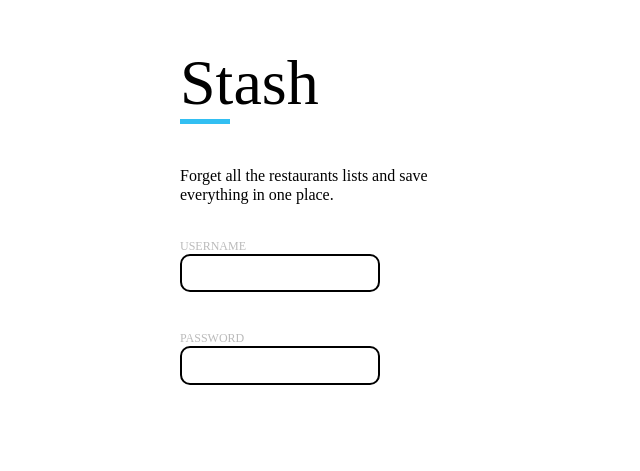
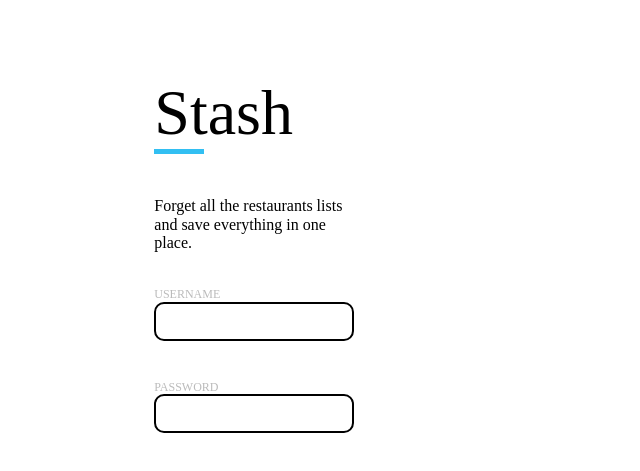
Before and after one commit to adtm/restaurant-stash, a React app in the folder packages/client/: page / in a window 1280 px wide. Shown: the part 107-578 px from the top of the page, without its empty margins (0-640 px from the left). Built offline with nearby package versions, Linux system fonts and the light colour scheme.

Commit message:
feat(): Add grid to homepage

```diff
--- a/packages/client/src/pages/Home.tsx
+++ b/packages/client/src/pages/Home.tsx
@@ -1,4 +1,16 @@
 import * as React from "react";
+import styled from "styled-components";
+
+const Layout = styled.div`
+  display: grid;
+  grid-template-columns: repeat(8, 1fr);
+  grid-auto-rows: 1fr;
+`;
+
+const Login = styled.div`
+  grid-column: 2;
+  grid-row: 2 / span 3;
+`;
 
 import { Header } from "./home/Header";
 import { Input } from "./home/Input";
@@ -15,13 +27,12 @@ export default class Home extends React.Component<object, State> {
   public render() {
     const { username, password } = this.state;
     return (
-      <div style={{ padding: "110px 180px" }}>
-        <section test-id="header">
+      <Layout>
+        <Login>
           <Header
             title="Stash"
             description="Forget all the restaurants lists and save everything in one place."
           />
-        </section>
           <section>
             <Input
               value={username}
@@ -36,7 +47,8 @@ export default class Home extends React.Component<object, State> {
               type="password"
             />
           </section>
-      </div>
+        </Login>
+      </Layout>
     );
   }
 
--- a/packages/client/src/pages/home/Header.tsx
+++ b/packages/client/src/pages/home/Header.tsx
@@ -7,8 +7,8 @@ type Props = {
 };
 
 export const Header: React.SFC<Props> = ({ title, description }: Props) => (
-  <>
+  <section test-id="header">
     <Title>{title}</Title>
     <Description>{description}</Description>
-  </>
+  </section>
 );
```
Lines whose indentation alone changed are shown as unchanged.
